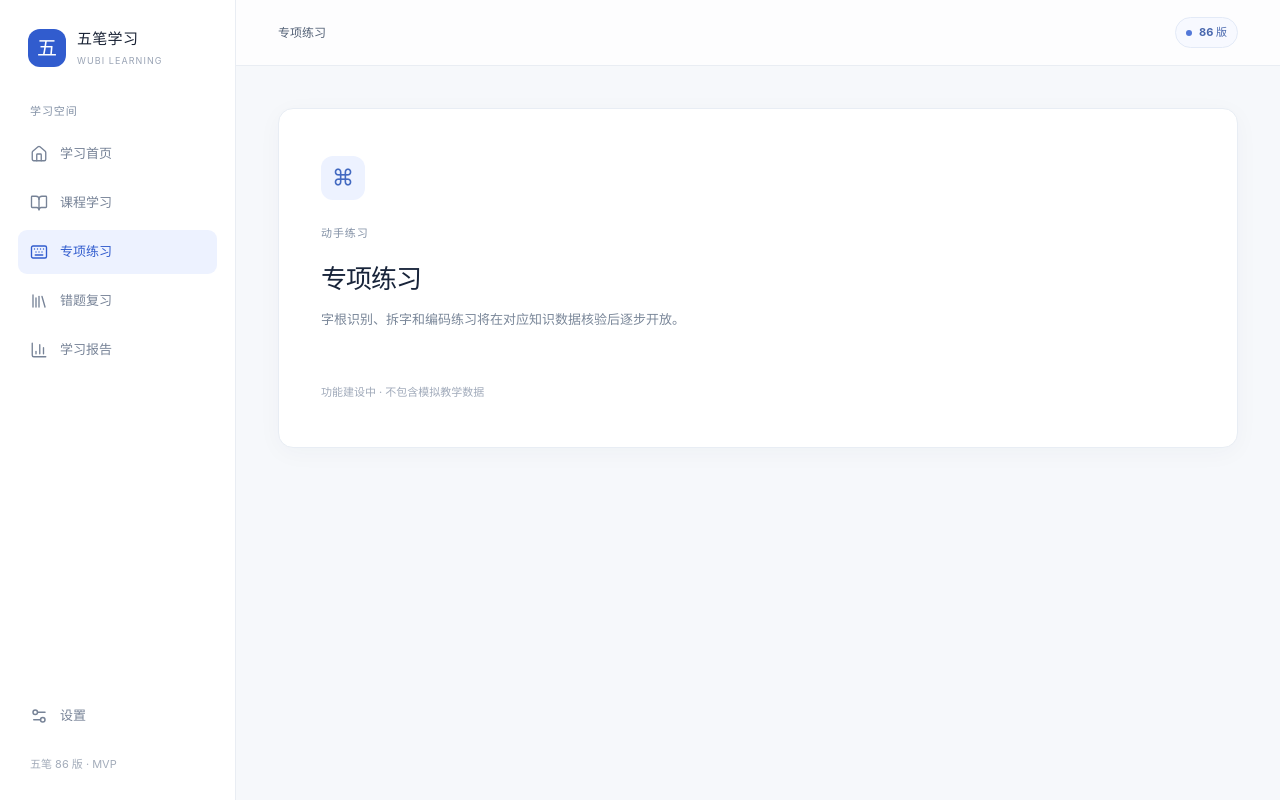
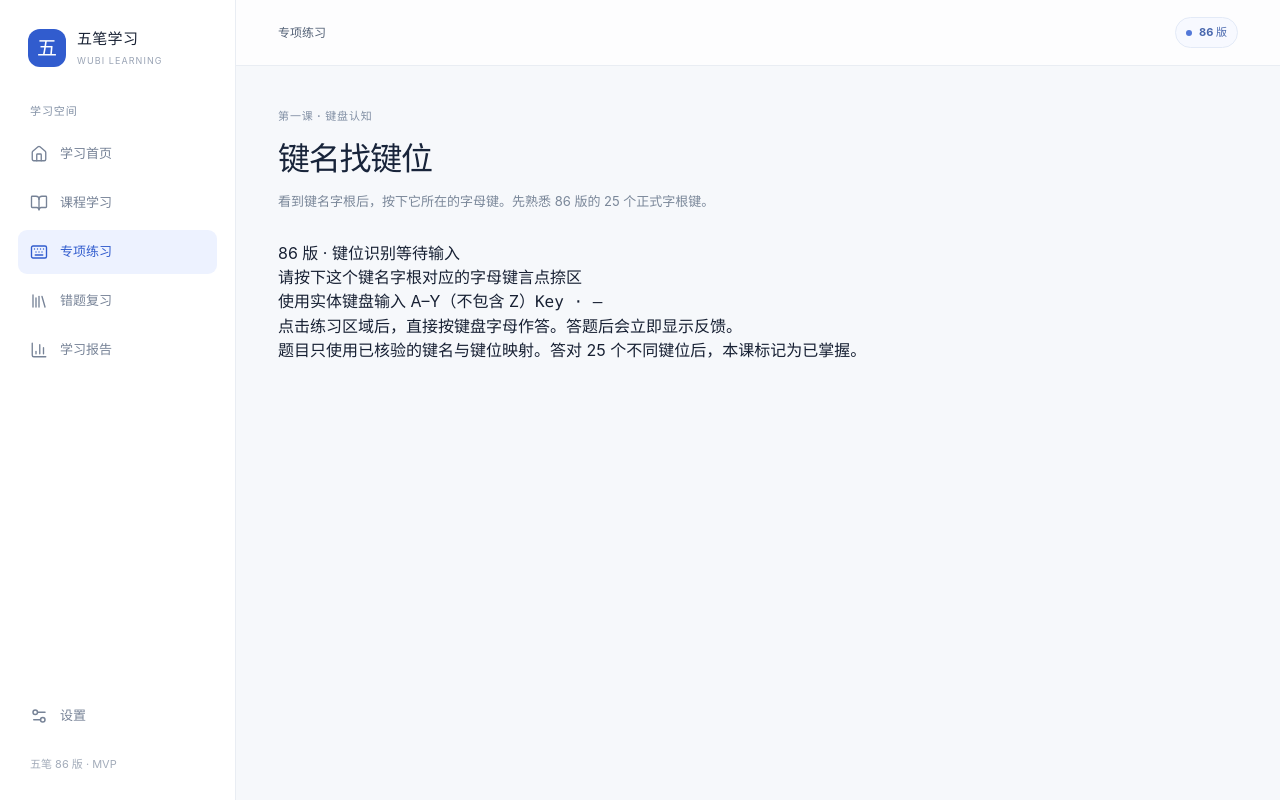
Before and after one commit to zlindeng/wubi-learning, a React (Vite) app: page /practice in a window 1280 px wide. Built offline with nearby package versions, Linux system fonts and the light colour scheme.

Commit message:
feat(practice): route practice page to key recognition

```diff
--- a/src/App.tsx
+++ b/src/App.tsx
@@ -17,6 +17,7 @@ import {
 } from "react-router-dom";
 import { Keyboard } from "./components/Keyboard";
 import { PlaceholderPage } from "./pages/PlaceholderPage";
+import { PracticePage } from "./pages/PracticePage";
 
 const navigation = [
   { label: "学习首页", icon: Home, to: "/", end: true },
@@ -153,16 +154,7 @@ export function App() {
               />
             }
           />
-          <Route
-            path="practice"
-            element={
-              <PlaceholderPage
-                eyebrow="动手练习"
-                title="专项练习"
-                description="字根识别、拆字和编码练习将在对应知识数据核验后逐步开放。"
-              />
-            }
-          />
+          <Route path="practice" element={<PracticePage />} />
           <Route
             path="mistakes"
             element={
```
